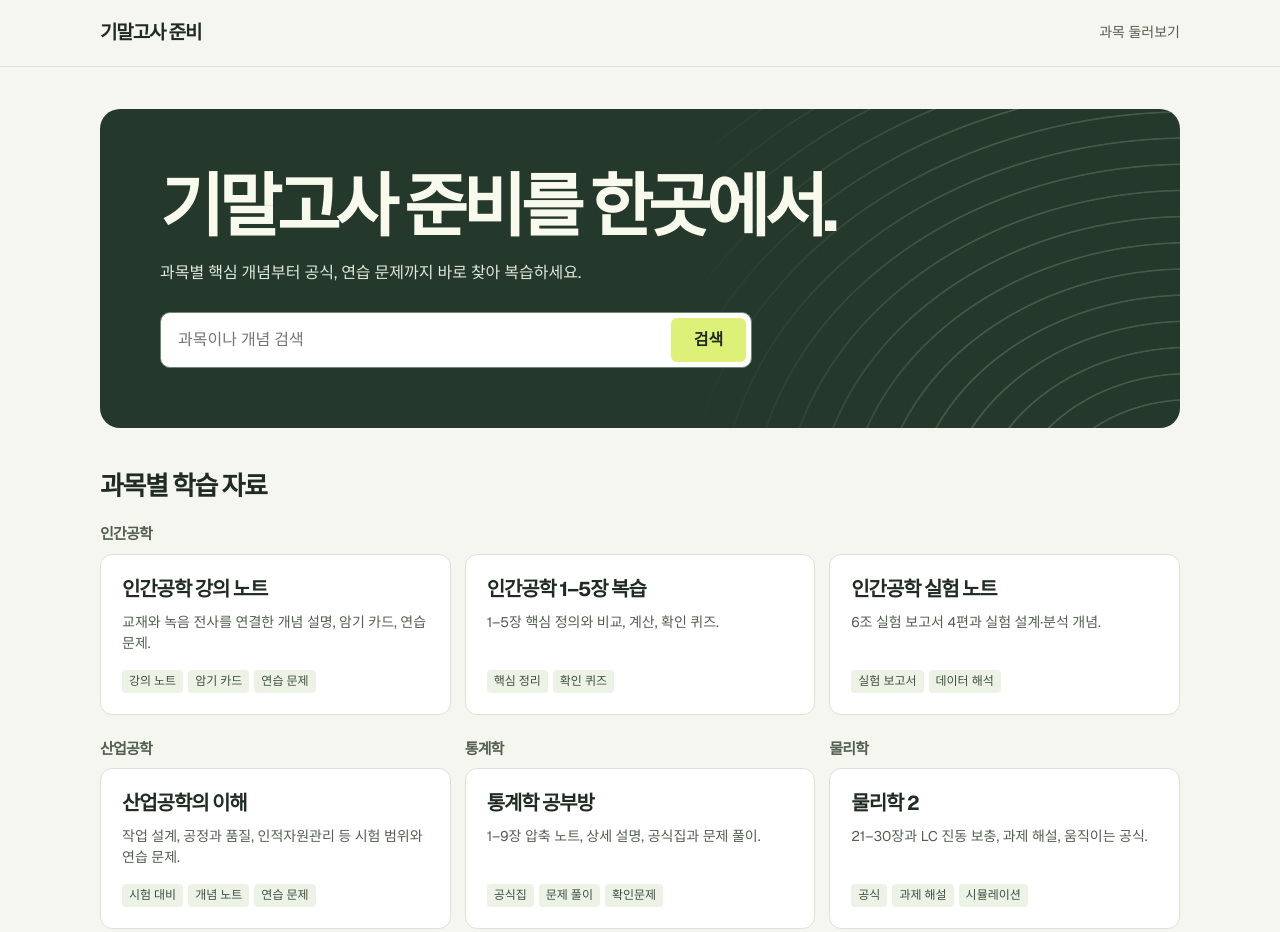
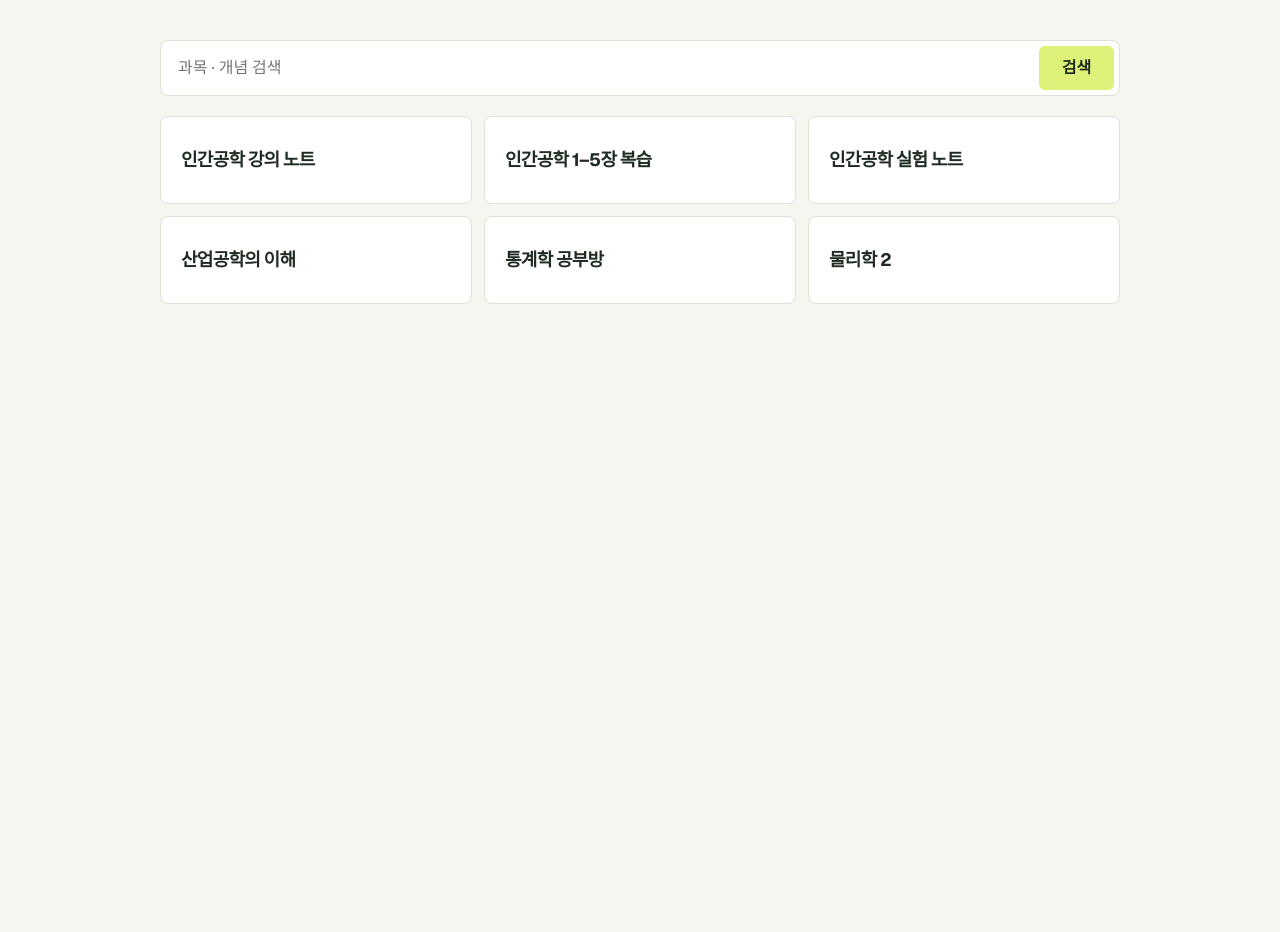
Before and after one commit to kjs1011/final-exam-prep, a plain HTML site: page index.html in a window 1280 px wide. After the commit the page ends 800 px from the top, so only its background shows below. Drawn offline with nearby package versions, Linux system fonts and the light colour scheme.

Commit message:
Simplify course home and remove redundant study guidance

```diff
--- a/assets/course-nav.js
+++ b/assets/course-nav.js
@@ -5,12 +5,12 @@
   const current = document.body.dataset.studyCourse;
   const nav = document.createElement('nav');
   nav.className = 'study-hub-nav';
-  nav.setAttribute('aria-label', '기말고사 준비');
+  nav.setAttribute('aria-label', '과목 이동');
 
   const home = document.createElement('a');
   home.className = 'study-hub-home';
   home.href = root.href;
-  home.textContent = '기말고사 준비';
+  home.textContent = '과목';
 
   const subjects = document.createElement('details');
   const summary = document.createElement('summary');
--- a/assets/home.css
+++ b/assets/home.css
@@ -29,7 +29,7 @@ a:focus-visible, button:focus-visible, input:focus-visible {
   outline: 2px solid var(--focus);
   outline-offset: 4px;
 }
-.container { width: min(100% - 72px, 1080px); margin-inline: auto; }
+.container { width: min(100% - 48px, 960px); margin-inline: auto; }
 .sr-only, .skip-link:not(:focus) {
   position: absolute;
   width: 1px;
@@ -46,53 +46,14 @@ a:focus-visible, button:focus-visible, input:focus-visible {
   padding: 10px 14px;
   background: var(--paper);
 }
-.site-header { border-bottom: 1px solid var(--line); }
-.site-header .container {
-  min-height: 66px;
-  display: flex;
-  align-items: center;
-  justify-content: space-between;
-  gap: 12px;
-}
-.brand { font-size: 19px; font-weight: 700; letter-spacing: -.06em; text-decoration: none; }
-.header-link { color: var(--muted); font-size: 14px; text-decoration: none; }
-.header-link:hover { text-decoration: underline; }
-
-main { padding: 42px 0 64px; }
-.hero {
-  padding: clamp(32px, 5vw, 60px);
-  isolation: isolate;
-  position: relative;
-  overflow: hidden;
-  background: #24382b;
-  color: #f7faed;
-  border-radius: 20px;
-}
-.hero::before {
-  content: "";
-  position: absolute;
-  z-index: -1;
-  pointer-events: none;
-  inset: 0 0 0 54%;
-  background: repeating-radial-gradient(ellipse at 102% 130%, transparent 0 22px, #9db18e48 23px 24px, transparent 25px 32px);
-  mask-image: linear-gradient(90deg, transparent, #000 60%);
-}
-.hero h1 {
-  margin: 0;
-  font-size: clamp(38px, 5.7vw, 69px);
-  line-height: 1.09;
-  font-weight: 700;
-  letter-spacing: -.075em;
-}
-.mobile-break { display: none; }
-.hero p { margin: 17px 0 26px; color: #e0e9d9; }
+main { padding: 40px 0; }
 #search-form {
   display: flex;
   gap: 6px;
-  width: min(100%, 592px);
+  width: 100%;
   padding: 5px;
-  border: 1px solid #718470;
-  border-radius: 10px;
+  border: 1px solid var(--line);
+  border-radius: 8px;
   background: #fff;
 }
 #study-search {
@@ -116,35 +77,24 @@ main { padding: 42px 0 64px; }
 }
 #search-form button:hover { background: #d0e768; }
 
-#subjects, #search-results { margin-top: 38px; }
-h2, h3, h4 { letter-spacing: -.055em; }
-h2 { margin: 0 0 16px; font-size: 26px; }
-.subjects { display: grid; grid-template-columns: repeat(3, minmax(0, 1fr)); gap: 22px 14px; }
-.subject:first-child { grid-column: 1 / -1; }
-.subject-title { margin: 0 0 8px; font-size: 15px; color: var(--muted); }
-.subject:first-child .course-grid { display: grid; grid-template-columns: repeat(3, minmax(0, 1fr)); gap: 14px; }
-.subject, .course-grid { display: flex; flex-direction: column; }
-.course-grid, .course-card { flex: 1; }
+#subjects, #search-results { margin-top: 20px; }
+h2 { margin: 0; font-size: 18px; line-height: 1.45; letter-spacing: -.04em; }
+.course-grid { display: grid; grid-template-columns: repeat(3, minmax(0, 1fr)); gap: 12px; }
 .course-card {
   display: flex;
-  flex-direction: column;
-  padding: 21px;
-  min-height: 155px;
+  align-items: center;
+  padding: 20px;
+  min-height: 88px;
   background: var(--paper);
   border: 1px solid var(--line);
-  border-radius: 12px;
+  border-radius: 8px;
   text-decoration: none;
 }
 .course-card:hover { border-color: #7b9271; background: #fcfff7; }
-.course-heading { display: flex; justify-content: space-between; align-items: baseline; gap: 10px; }
-.course-heading h4 { margin: 0; font-size: 20px; line-height: 1.35; }
-.course-card p { margin: 9px 0 15px; color: var(--muted); font-size: 14px; }
-.course-topics { display: flex; flex-wrap: wrap; gap: 5px; list-style: none; margin: auto 0 0; padding: 0; }
-.course-topics li { background: #edf2e7; border-radius: 4px; padding: 2px 7px; font-size: 12px; color: #3e513a; }
 
 .results-header { display: flex; align-items: baseline; justify-content: space-between; gap: 10px; }
 #clear-search { border: 0; background: transparent; color: var(--focus); text-decoration: underline; }
-#search-status { margin: 0 0 14px; color: var(--muted); }
+#search-status { margin: 12px 0; color: var(--muted); }
 #result-list { margin: 0; padding: 0; list-style: none; }
 .result-link {
   display: flex;
@@ -160,19 +110,14 @@ h2 { margin: 0 0 16px; font-size: 26px; }
 .result-course { color: var(--muted); font-size: 13px; }
 
 @media (max-width: 800px) {
-  .container { width: min(100% - 36px, 1080px); }
+  .container { width: calc(100% - 32px); }
   main { padding-top: 24px; }
-  .subjects, .subject:first-child .course-grid { grid-template-columns: repeat(2, minmax(0, 1fr)); }
-  .hero::before { opacity: .65; }
+  .course-grid { grid-template-columns: repeat(2, minmax(0, 1fr)); }
 }
 @media (max-width: 520px) {
-  .site-header .container { min-height: 56px; }
-  .hero { padding: 27px 20px; border-radius: 13px; }
-  .mobile-break { display: initial; }
-  .hero p { font-size: 16px; margin-bottom: 19px; }
+  main { padding-top: 16px; }
   #search-form button { min-width: 58px; }
-  .subjects, .subject:first-child .course-grid { grid-template-columns: 1fr; gap: 10px; }
-  .subjects { gap: 20px; }
-  .course-card { min-height: 0; padding: 16px; }
+  .course-grid { grid-template-columns: 1fr; gap: 10px; }
+  .course-card { min-height: 64px; padding: 16px; }
   .result-link { flex-direction: column; gap: 2px; }
 }
--- a/assets/home.js
+++ b/assets/home.js
@@ -30,28 +30,11 @@
   function makeCard(course) {
     const card = element('a', '', 'course-card');
     card.href = courseUrl(course.id);
-    const heading = element('div', '', 'course-heading');
-    heading.append(element('h4', course.title));
-
-    const topics = element('ul', '', 'course-topics');
-    for (const topic of course.topics) topics.append(element('li', topic));
-    card.append(heading, element('p', course.description), topics);
+    card.append(element('h2', course.title));
     return card;
   }
 
-  const groups = new Map();
-  for (const course of courses) {
-    if (!groups.has(course.subject)) groups.set(course.subject, []);
-    groups.get(course.subject).push(course);
-  }
-  for (const [name, group] of groups) {
-    const section = element('section', '', 'subject');
-    section.append(element('h3', name, 'subject-title'));
-    const cards = element('div', '', 'course-grid');
-    for (const course of group) cards.append(makeCard(course));
-    section.append(cards);
-    courseList.append(section);
-  }
+  for (const course of courses) courseList.append(makeCard(course));
 
   function normalize(text) {
     return text.normalize('NFKC').toLocaleLowerCase('ko').replace(/[\s\p{P}\p{S}]+/gu, '');
@@ -91,7 +74,7 @@
       .sort((a, b) => b.score - a.score);
 
     status.textContent = matches.length === 0
-      ? '일치하는 자료가 없어요. 다른 검색어로 찾아보세요.'
+      ? '검색 결과 없음'
       : matches.length + '개 자료' + (matches.length > 40 ? ' · 상위 40개 표시' : '');
     for (const { entry } of matches.slice(0, 40)) {
       const item = element('li', '');
@@ -116,9 +99,4 @@
     renderSearch();
     search.focus();
   });
-  document.querySelector('.header-link').addEventListener('click', () => {
-    if (!subjects.hidden) return;
-    search.value = '';
-    renderSearch();
-  });
 })();
--- a/index.html
+++ b/index.html
@@ -4,8 +4,8 @@
   <meta charset="utf-8">
   <meta name="viewport" content="width=device-width,initial-scale=1">
   <meta name="theme-color" content="#f5f6ef">
-  <meta name="description" content="기말고사 준비를 한곳에서. 인간공학, 산업공학, 통계학, 물리학 2 강의 노트와 공식, 연습 문제를 휴대폰과 노트북에서 바로 열어보세요.">
-  <title>기말고사 준비</title>
+  <meta name="description" content="인간공학, 산업공학, 통계학, 물리학 2">
+  <title>과목</title>
   <link rel="stylesheet" href="./assets/home.css">
   <script src="./assets/catalog.js" defer></script>
   <script src="./assets/search-index.js" defer></script>
@@ -13,26 +13,16 @@
 </head>
 <body>
   <a class="skip-link" href="#main">본문 바로가기</a>
-  <header class="site-header">
-    <div class="container">
-      <a class="brand" href="./">기말고사 준비</a>
-      <a class="header-link" href="#subjects">과목 둘러보기</a>
-    </div>
-  </header>
   <main id="main" class="container">
-    <section class="hero" aria-labelledby="page-title">
-      <h1 id="page-title">기말고사 준비를<br class="mobile-break"> 한곳에서.</h1>
-      <p>과목별 핵심 개념부터 공식, 연습 문제까지 바로 찾아 복습하세요.</p>
-      <form id="search-form" role="search">
-        <label for="study-search" class="sr-only">과목이나 개념 검색</label>
-        <input id="study-search" type="search" placeholder="과목이나 개념 검색" autocomplete="off">
-        <button type="submit">검색</button>
-      </form>
-    </section>
+    <h1 class="sr-only">과목</h1>
+    <form id="search-form" role="search">
+      <label for="study-search" class="sr-only">과목이나 개념 검색</label>
+      <input id="study-search" type="search" placeholder="과목 · 개념 검색" autocomplete="off">
+      <button type="submit">검색</button>
+    </form>
 
-    <section id="subjects" aria-labelledby="subjects-title">
-      <h2 id="subjects-title">과목별 학습 자료</h2>
-      <div id="course-list" class="subjects"></div>
+    <section id="subjects" aria-label="과목">
+      <div id="course-list" class="course-grid"></div>
       <noscript>
         <ul>
           <li><a href="./courses/human-factors/">인간공학 강의 노트</a></li>
```
Also changed, not shown: courses/industrial-engineering/index.html (+2 -2 lines).
